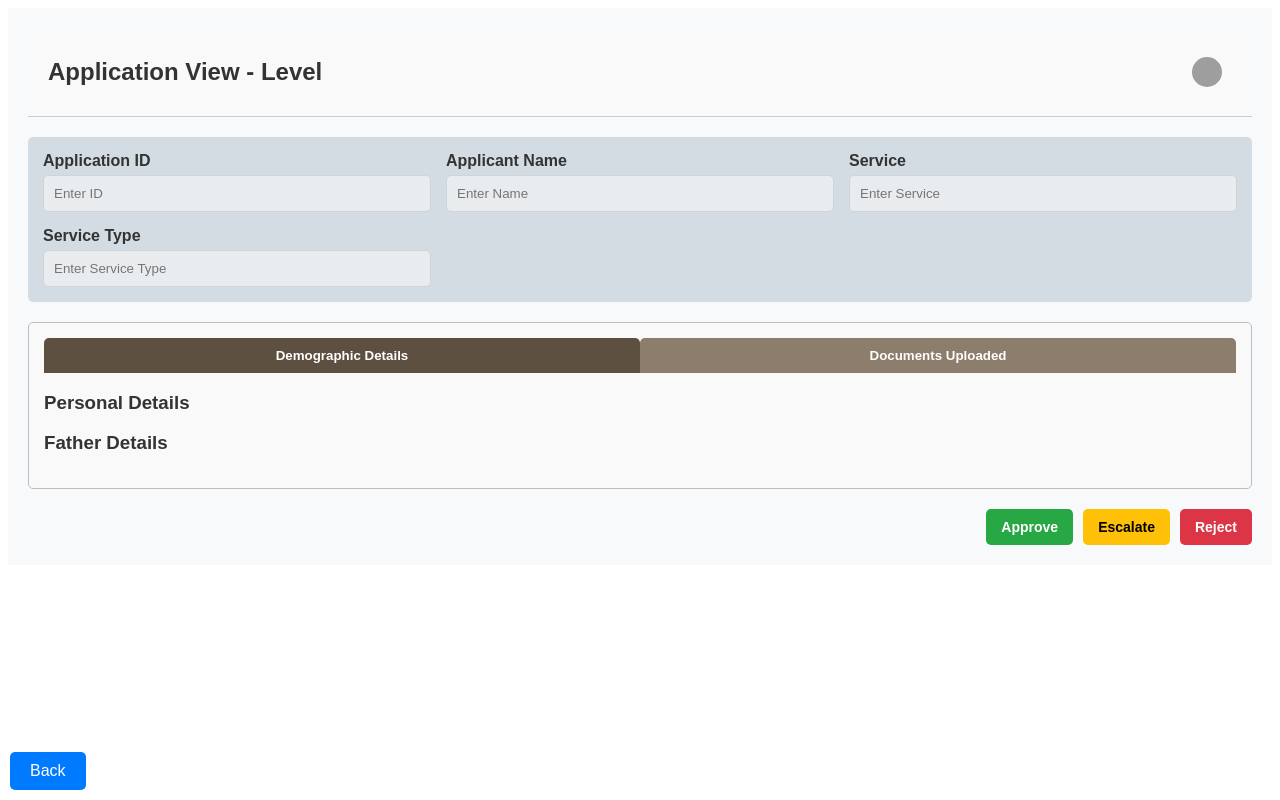
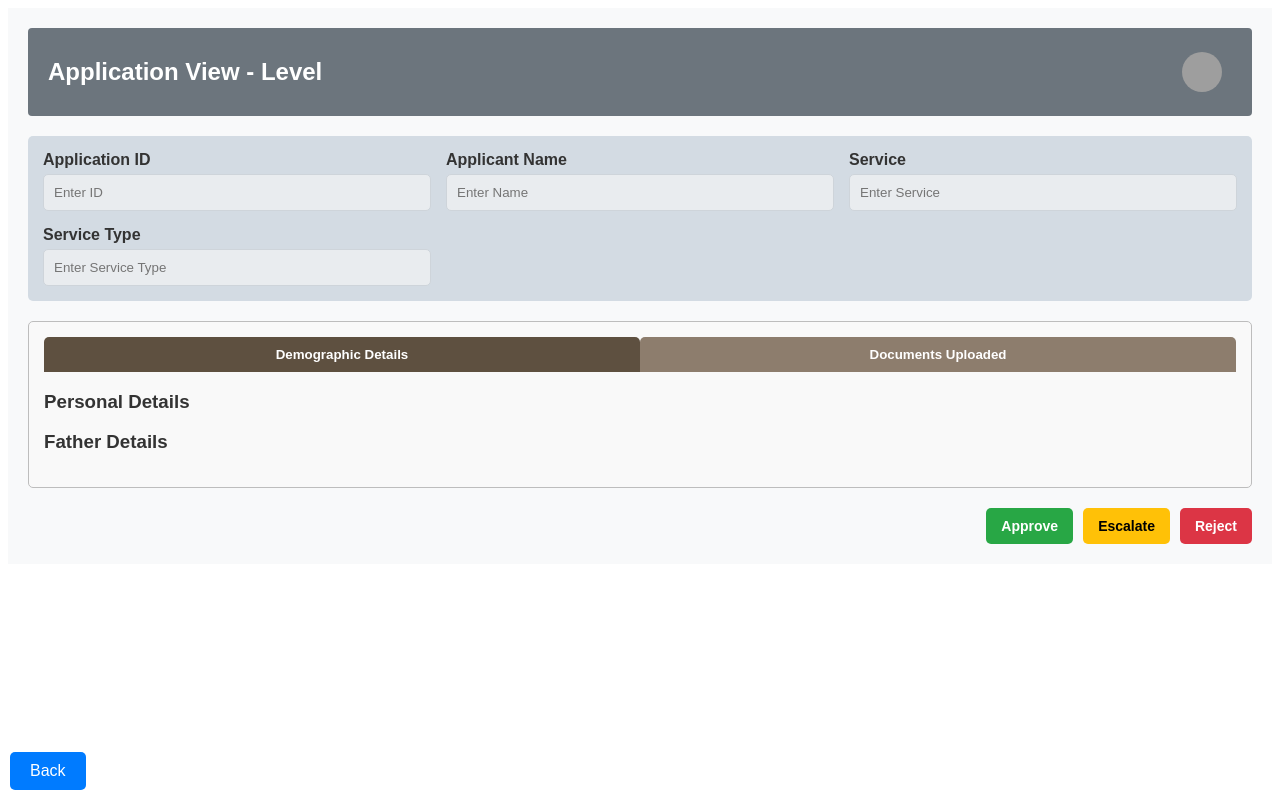
Before and after one commit to tf-nira/manual-verification-system-ui, an Angular app: page /application-detail in a window 1280 px wide. Built offline with nearby package versions, Linux system fonts and the light colour scheme; grey boxes are pictures that could not be loaded.

Commit message:
fixed header styling

```diff
--- a/src/app/feature/application-list/application-list.component.html
+++ b/src/app/feature/application-list/application-list.component.html
@@ -53,11 +53,11 @@
       </div>
 
       <div class="search-button-container">
-        <button (click)="clearFilters()" class="search-filters-btn">{{ constants.SEARCH }}</button>
+        <button (click)="search()" class="search-filters-btn">{{ constants.SEARCH }}</button>
       </div>
 
       <div class="clear-button-container">
-        <button (click)="search()" class="clear-filters-btn">{{ constants.CLEAR_FILTERS }}</button>
+        <button (click)="clearFilters()" class="clear-filters-btn">{{ constants.CLEAR_FILTERS }}</button>
       </div>
     </div>
   </div>
--- a/src/app/shared/components/header/header.component.css
+++ b/src/app/shared/components/header/header.component.css
@@ -4,8 +4,11 @@
   justify-content: space-between; /* Space between title and profile */
   align-items: center; /* Vertically align items */
   padding: 10px 20px;
-  background-color: #f9f9f9;
-  border-bottom: 1px solid #ccc; /* Optional border for styling */
+  background-color: #6c757d;
+  color: #fff;
+  border-radius: 4px;
+  /* background-color: #f9f9f9;
+  border-bottom: 1px solid #ccc; */
 }
 
 /* Profile section */
@@ -18,8 +21,8 @@
 
 /* Profile picture */
 .profile-pic {
-  width: 30px; /* Smaller size */
-  height: 30px; /* Match width */
+  width: 40px; /* Smaller size */
+  height: 40px; /* Match width */
   border-radius: 50%; /* Circular profile picture */
   object-fit: cover; /* Prevent image distortion */
   margin-right: 10px; /* Space between image and text */
@@ -27,6 +30,7 @@
 
 /* Dropdown menu */
 .dropdown-menu {
+  width: max-content;
   position: absolute;
   top: 40px; /* Adjust dropdown position */
   right: 0;
@@ -37,7 +41,7 @@
   box-shadow: 0 4px 6px rgba(0, 0, 0, 0.1);
   z-index: 1000; /* Ensure dropdown is above other elements */
   font-size: 14px; /* Smaller text size for dropdown */
-  line-height: 1.5; /* Adjust line height for readability */
+  line-height: 2; /* Adjust line height for readability */
 }
 
 /* Text inside the dropdown */
--- a/src/app/shared/components/header/header.component.html
+++ b/src/app/shared/components/header/header.component.html
@@ -4,9 +4,9 @@
     <img src="assets/images/profile-image.png" alt="Profile Icon" class="profile-pic" />
     <!-- Dropdown menu -->
     <div *ngIf="isDropdownOpen" class="dropdown-menu">
-      <p><strong>Name:</strong> Robin Mathew</p>
-      <p><strong>Role:</strong> Supervisor</p>
-      <button (click)="logout()" class="logout-btn">Logout</button>
+      <p><strong>{{ constants.NAME }}: </strong> Robin Mathew</p>
+      <p><strong>{{ constants.ROLE }}: </strong> Supervisor</p>
+      <button (click)="logout()" class="logout-btn">{{ constants.LOGOUT }}</button>
     </div>
   </div>
 </div>
--- a/src/app/shared/components/header/header.component.ts
+++ b/src/app/shared/components/header/header.component.ts
@@ -1,6 +1,8 @@
 import { Component, Input } from '@angular/core';
 import { CommonModule } from '@angular/common';
 import { Router } from '@angular/router';
+import { LOGOUT, NAME, ROLE } from '../../constants';
+
 @Component({
   selector: 'app-header',
   standalone: true,
@@ -13,6 +15,12 @@ export class HeaderComponent {
   @Input() role: string = '';
   @Input() view: string = '';
   isDropdownOpen: boolean = false;
+
+  constants = {
+    NAME,
+    ROLE,
+    LOGOUT
+  }
 
   constructor(private router: Router) {}
   get formattedRole(): string {
--- a/src/app/shared/constants.ts
+++ b/src/app/shared/constants.ts
@@ -1,4 +1,7 @@
 // ui-labels
+export const NAME: string = 'Name';
+export const ROLE: string = 'Role';
+export const LOGOUT: string = 'Logout';
 export const SEARCH: string = 'Search';
 export const FROM_DATE: string = 'From Date:';
 export const TO_DATE: string = 'To Date:';
```
